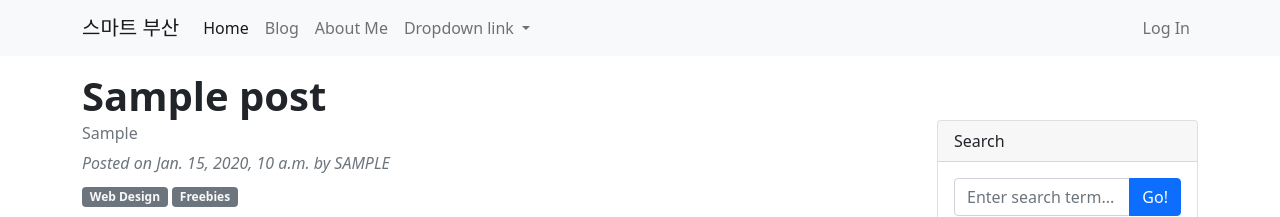
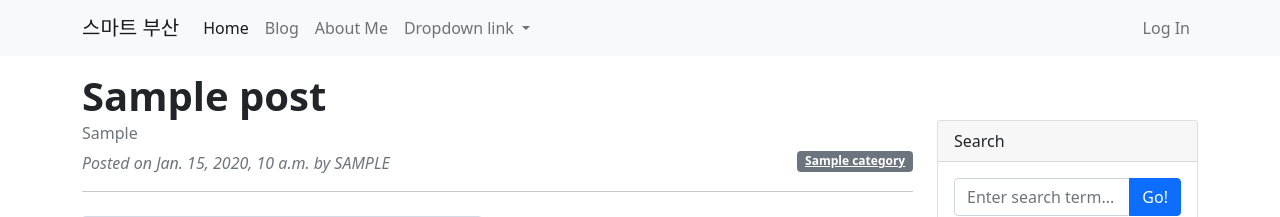
Before and after one commit to tnwls0/do_it_django_a_to_z, a Django app: template blog/templates/blog/post_detail.html in a window 1280 px wide. Shown: the top 217 px of the page. Run offline with Django 3.2, Linux system fonts and the light colour scheme; tables that the repository leaves empty hold one stand-in row (values such as "Sample post"); the template is opened without the code that fills it: values that come from a table or form of the project are taken from there, most other values are stand-ins (such as "Sample title", 1, 10 or a date in 2020); grey boxes marked "Sample" are stand-in pictures; grey boxes labelled with a size stand in for pictures from a placeholder-image service; some libraries are stand-ins or nearby versions.

Commit message:
포스트 상세 페이지 카테고리 기능 추가

```diff
--- a/blog/templates/blog/post_detail.html
+++ b/blog/templates/blog/post_detail.html
@@ -1,12 +1,13 @@
 {% extends 'blog/base.html' %}
+
 {% block head_title %}
 {{post.title}} | Blog
 {% endblock %}
+
 {% block main_area %}
 
 
-
-        <div class="col-lg-8" id="post-area">
+<div class="col-lg-12" id="post-area">
     <!-- Post content-->
     <article>
         <!-- Post header-->
@@ -14,12 +15,16 @@
             <!-- Post title-->
             <h1 class="fw-bolder mb-1">{{post.title}}</h1>
             <h6 class="text-muted">{{p.hook_test}}</h6>
-
+            <!-- Post categories-->
+            {% if post.category %}
+                <a class="badge bg-secondary float-end" href="#!">{{post.category}}</a>
+            {% else %}
+                <a class="badge bg-secondary text-decoration-none link-light" href="#!">미분류</a>
+            {% endif %}
             <!-- Post meta content-->
             <div class="text-muted fst-italic mb-2">Posted on {{post.created_at}} by {{post.author | upper}}</div>
-                    <!-- Post categories-->
-                    <a class="badge bg-secondary text-decoration-none link-light" href="#!">Web Design</a>
-                    <a class="badge bg-secondary text-decoration-none link-light" href="#!">Freebies</a>
+
+
             <hr/>
         </header>
         <!-- Preview image figure-->
--- a/blog/views.py
+++ b/blog/views.py
@@ -17,6 +17,11 @@ class PostList(ListView): #상속받아서 사용
 class PostDetail(DetailView):
     model = Post
 
+    def get_context_data(self, **kwargs):
+        context = super(PostDetail, self).get_context_data()
+        context['categories'] = Category.objects.all()
+        context['no_category_post_count'] = Post.objects.filter(category=None).count()
 
+        return context
 
 # Create your views here.
```
Also changed, not shown: blog/tests.py (+8 -11 lines). Lines whose indentation alone changed are shown as unchanged.
